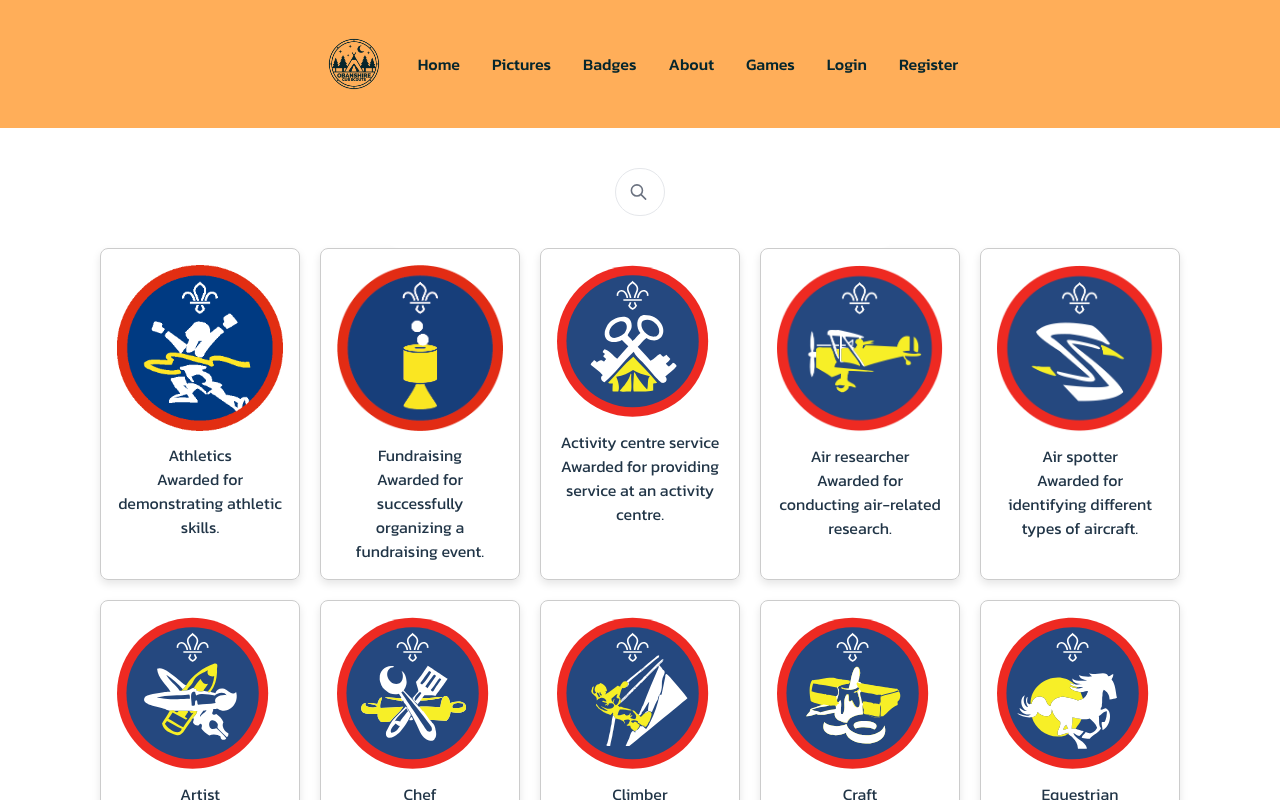
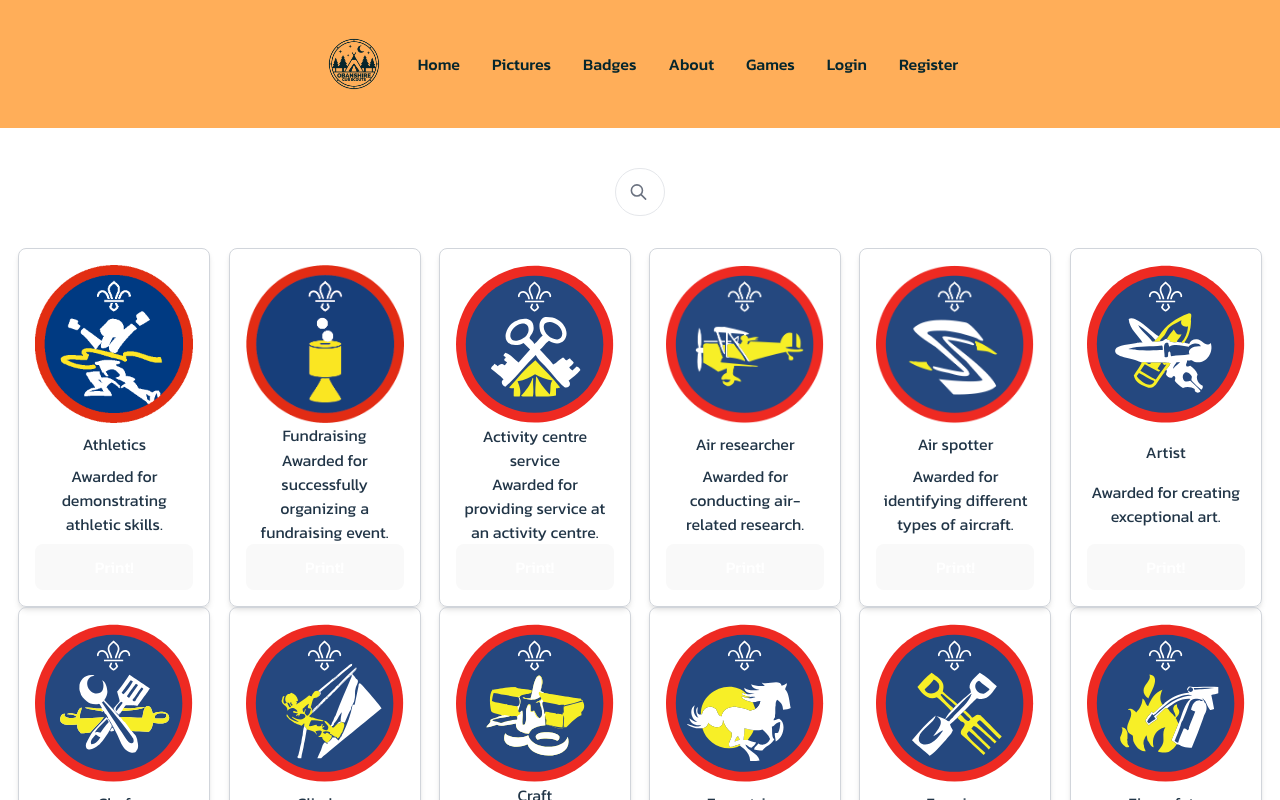
Before and after one commit to BeKind622/obanshireCubs, a React (Vite) app: page /Badges in a window 1280 px wide. Shown: the top 800 px of the page. Built offline with nearby package versions, Linux system fonts and the light colour scheme.

Commit message:
pc transfer

```diff
--- a/src/components/Gallery.jsx
+++ b/src/components/Gallery.jsx
@@ -4,6 +4,7 @@ import axios from "axios";
 const Gallery = () => {
     const [galleries, setGalleries] = useState([]);
     const [error, setError] = useState(null);
+    const [selectedImage, setSelectedImage] = useState(null);
 
     useEffect(() => {
         const fetchGalleries = async () => {
@@ -24,6 +25,14 @@ const Gallery = () => {
         fetchGalleries();
     }, []);
 
+    const handleImageClick = (imageUrl) => {
+        setSelectedImage(imageUrl);
+    };
+
+    const handleCloseModal = () => {
+        setSelectedImage(null);
+    };
+
     if (error) {
         return <div>Error: {error}</div>;
     }
@@ -34,15 +43,27 @@ const Gallery = () => {
                 {galleries.map((gallery) => {
                     const imageUrl = `http://localhost:5000/uploads/${gallery.imageData}`;
                     return (
-                        <div className="group relative cursor-pointer items-center justify-center overflow-hidden transition-shadow hover:shadow-xl hover:shadow-black/30 rounded-lg" key={gallery._id}>
+                        <div
+                            className="group relative cursor-pointer items-center justify-center overflow-hidden hover:shadow-black/30 rounded-lg"
+                            key={gallery._id}
+                            onClick={() => handleImageClick(imageUrl)}
+                        >
                             <div className="h-96 w-72 rounded-lg">
                                 <h2>{gallery.imageName}</h2>
-                                <img className="h-full w-full object-cover transition-transform duration-500 group-hover:rotate-3 group-hover:scale-125 rounded-lg" src={imageUrl} alt="activityPicture" />
+                                <img className="h-full w-full object-cover rounded-lg transition-transform duration-300 transform hover:scale-105" src={imageUrl} alt="activityPicture" />
                             </div>
                         </div>
                     );
                 })}
             </div>
+            {selectedImage && (
+                <div
+                    className="fixed top-0 left-0 z-50 w-full h-full bg-black bg-opacity-50 flex items-center justify-center"
+                    onClick={handleCloseModal}
+                >
+                    <img className="max-h-full max-w-full" src={selectedImage} alt="selectedImage" />
+                </div>
+            )}
         </div>
     );
 };
--- a/src/index.css
+++ b/src/index.css
@@ -24,7 +24,7 @@ a {
   text-decoration: inherit;
 }
 a:hover {
-  color: #DB806E;
+  /* color: #DB806E; */
 }
 
 body {
@@ -53,7 +53,7 @@ button {
   transition: border-color 0.25s;
 }
 button:hover {
-  border-color: #646cff;
+  /* border-color: #646cff; */
 }
 button:focus,
 button:focus-visible {
@@ -68,7 +68,11 @@ button:focus-visible {
     background-color: #ffffff;
   }
   a:hover {
-    color: #747bff;
+    font-size: 1.2rem;
+
+    transition-property: font-size;
+  transition-duration: 300ms;
+  transition-timing-function: ease-in-out;
   }
   button {
     background-color: #f9f9f9;
--- a/src/pages/shared/Badges.jsx
+++ b/src/pages/shared/Badges.jsx
@@ -1,6 +1,5 @@
 import React, { useEffect, useState } from 'react';
 import axios from 'axios';
-import './style.css';
 
 const Badges = () => {
   const [badges, setBadges] = useState([]);
@@ -32,6 +31,44 @@ const Badges = () => {
     setSearchTerm(event.target.value);
   };
 
+  const handlePrintBadge = (badgeId) => {
+    const badge = filteredBadges.find(badge => badge.id === badgeId);
+    if (badge) {
+      const printWindow = window.open('', '_blank');
+      printWindow.document.write(`
+        <html>
+          <head>
+            <title>${badge.name}</title>
+            <style>
+              /* Add your custom styles for printing here */
+              body {
+                font-family: Arial, sans-serif;
+              }
+              .badge-container {
+                margin: 20px;
+                padding: 20px;
+                border: 1px solid #ccc;
+              }
+              .badge-image {
+                max-width: 100px;
+                max-height: 100px;
+              }
+            </style>
+          </head>
+          <body>
+            <div class="badge-container">
+              <img src="${badge.image}" alt="${badge.name}" class="badge-image" />
+              <h3>${badge.name}</h3>
+              <p>${badge.description}</p>
+            </div>
+          </body>
+        </html>
+      `);
+      printWindow.document.close();
+      printWindow.print();
+    }
+  };
+
   return (
     <div>
 
@@ -53,12 +90,15 @@ const Badges = () => {
     </div>
   </div>
 
-      <div className="badges-container">
+      <div className="container flex flex-wrap justify-evenly">
         {filteredBadges.map(badge => (
-          <div key={badge.id} className="badge">
+          <div key={badge.id} className="border border-gray-300 rounded-lg p-4 w-48 text-center shadow-md flex flex-col justify-between"
+           >
+
             <img src={badge.image} alt={badge.name} className="badge-image" />
             <h3>{badge.name}</h3>
             <p>{badge.description}</p>
+            <button className="bg-blue text-white"onClick={() => handlePrintBadge(badge.id)}>Print!</button>
           </div>
         ))}
       </div>
--- a/src/pages/shared/Pictures.jsx
+++ b/src/pages/shared/Pictures.jsx
@@ -1,9 +1,20 @@
-import React, { useState } from "react";
+import React, { useState, useEffect } from "react";
 import axios from 'axios';
 import Gallery from "../../components/Gallery";
 
 const Pictures = () => {
     const [picture, setPicture] = useState(null);
+    const [isLoggedIn, setIsLoggedIn] = useState(false);
+
+    useEffect(() => {
+        // Check if the user is logged in (you can implement your authentication logic here)
+        const checkLoginStatus = () => {
+            const token = localStorage.getItem('token');
+            setIsLoggedIn(!!token); // Update isLoggedIn based on the presence of a token
+        };
+
+        checkLoginStatus();
+    }, []);
 
     const handleFileChange = (e) => {
         const file = e.target.files[0];
@@ -42,20 +53,22 @@ const Pictures = () => {
                         </div>
                     </div>
                     <div className="w-1/3">
-
                     </div>
                 </div>
             </div>
 
+            {/* Conditionally render the form only if the user is logged in */}
+            {isLoggedIn && (
                 <form className="mt-8 space-y-3 flex flex-col max-w-64 mx-auto" onSubmit={handleSubmit}>
                     <input type="file" id="imageData" name="imageData" onChange={handleFileChange} />
-
                     <input type="text" id="filename" name="filename" placeholder="File Name" />
                     <textarea id="description" name="description" placeholder="Description"></textarea>
                     <button type="submit" className="bg-blue-500 hover:bg-blue-700 text-white font-bold py-2 px-4 rounded">
                         Upload
                     </button>
                 </form>
+            )}
+
             <Gallery />
         </>
     );
--- a/src/pages/shared/style.css
+++ /dev/null
@@ -1,31 +0,0 @@
-
-
-
-/* BADGE PAGE STYLING */
-.badges-container {
-    display: flex;
-    flex-wrap: wrap;
-    gap: 20px;
-    justify-content: center;
-  }
-
-  .badge {
-    border: 1px solid #ccc;
-    border-radius: 8px;
-    padding: 16px;
-    width: 200px;
-    text-align: center;
-    box-shadow: 0 4px 8px rgba(0, 0, 0, 0.1);
-    transition: transform 0.2s;
-  }
-
-  .badge:hover {
-    transform: scale(1.05);
-  }
-
-  .badge-image {
-    max-width: 100%;
-    height: auto;
-    margin-bottom: 12px;
-  }
-  /* ===================================== */
--- a/src/pages/users/CubDashboard.jsx
+++ b/src/pages/users/CubDashboard.jsx
@@ -1,13 +1,25 @@
-import React from "react";
+import React from 'react';
+import UserInformation from '../../components/UserInformation';
 
 const CubDashboard = () => {
+  const user = UserInformation();
 
-    return(
-        <>
-        cub dashboard
-
-        </>
-    )
-}
+  return (
+    <>
+      {user ? (
+        <div className="user-info">
+          <h1>User Information</h1>
+          <p><strong>Email:</strong> {user.email}</p>
+          <p><strong>User Type:</strong> {user.userType}</p>
+          <p><strong>Forename:</strong> {user.forename}</p>
+          <p><strong>Surname:</strong> {user.surname}</p>
+          {/* Add other fields as needed */}
+        </div>
+      ) : (
+        <p>Loading user information...</p>
+      )}
+    </>
+  );
+};
 
 export default CubDashboard;
--- a/src/pages/users/Parent.jsx
+++ b/src/pages/users/Parent.jsx
@@ -1,19 +1,27 @@
-import React, { useEffect, useState } from 'react';
+import React from 'react';
 import UserInformation from '../../components/UserInformation';
 
-
 const ParentDashboard = () => {
+  const user = UserInformation();
 
   return (
-
-
-<>
-
-parent dashboard test
-</>
-  )
-
-
+    <>
+      {user ? (
+        <div className="bg-logoYellow bg-opacity-50 max-w-80 rounded-xl flex flex-col justify-between min-h-96">
+          <h2 className='text-3xl mx-auto py-6'>User Information</h2>
+          <div className='flex flex-col justify-evenly min-h-72 mx-auto text-xl'>
+          <p><strong>Email:</strong> {user.email}</p>
+          <p><strong>User Type:</strong> {user.userType}</p>
+          <p><strong>Forename:</strong> {user.forename}</p>
+          <p><strong>Surname:</strong> {user.surname}</p>
+          {/* Add other fields as needed */}
+        </div>
+        </div>
+      ) : (
+        <p>Loading user information...</p>
+      )}
+    </>
+  );
 };
 
 export default ParentDashboard;
```
Lines whose indentation alone changed are shown as unchanged.
